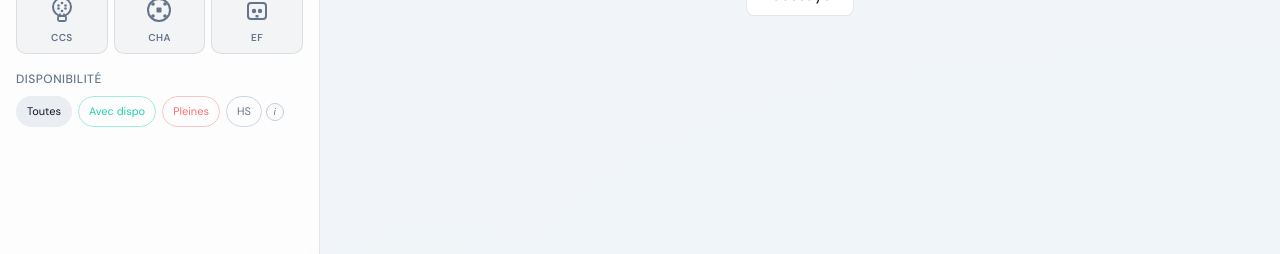
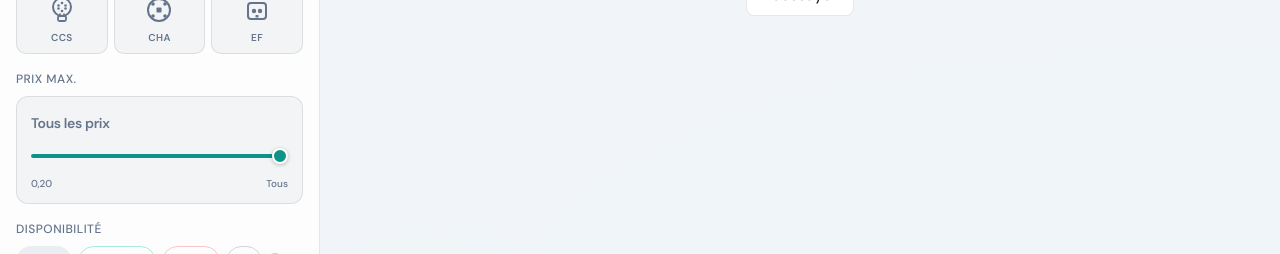
Before and after one commit to planification-ecologique/irve, a React (Vite) app: page / in a window 1280 px wide. Shown: the part 478-732 px from the top of the page. Built offline with nearby package versions, Linux system fonts and the light colour scheme; no server answers.

Commit message:
Add price slider

```diff
--- a/src/App.css
+++ b/src/App.css
@@ -276,6 +276,7 @@
 .sidebar .filters-panel {
   flex: 1;
   min-height: 0;
+  overflow-y: auto;
 }
 
 .filters-panel {
@@ -350,6 +351,178 @@
   font-size: 0.6875rem;
   color: var(--text-muted);
   line-height: 1.35;
+}
+
+.visually-hidden {
+  position: absolute;
+  width: 1px;
+  height: 1px;
+  padding: 0;
+  margin: -1px;
+  overflow: hidden;
+  clip: rect(0, 0, 0, 0);
+  white-space: nowrap;
+  border: 0;
+}
+
+.price-filter {
+  display: flex;
+  flex-direction: column;
+  gap: 0.625rem;
+  padding: 0.75rem 0.875rem;
+  border: 1px solid var(--border);
+  border-radius: 12px;
+  background: var(--input-bg);
+  transition:
+    border-color 0.15s ease,
+    background 0.15s ease,
+    box-shadow 0.15s ease;
+}
+
+.price-filter--active {
+  border-color: rgba(34, 211, 165, 0.4);
+  background: rgba(34, 211, 165, 0.06);
+  box-shadow: 0 0 0 1px rgba(34, 211, 165, 0.08);
+}
+
+.price-filter__head {
+  display: flex;
+  align-items: center;
+  justify-content: space-between;
+  gap: 0.5rem;
+  min-height: 1.5rem;
+}
+
+.price-filter__value {
+  font-size: 1.125rem;
+  font-weight: 500;
+  color: var(--text-muted);
+  font-variant-numeric: tabular-nums;
+  letter-spacing: -0.02em;
+}
+
+.price-filter--active .price-filter__value {
+  color: var(--accent);
+}
+
+.price-filter__value strong {
+  font-weight: 700;
+  font-size: 1.25rem;
+  color: inherit;
+}
+
+.price-filter__unit {
+  margin-left: 0.125rem;
+  font-size: 0.8125rem;
+  font-weight: 600;
+  opacity: 0.85;
+}
+
+.price-filter__value-all {
+  font-size: 0.875rem;
+  font-weight: 600;
+  color: var(--text-muted);
+}
+
+.price-filter__reset {
+  flex-shrink: 0;
+  padding: 0.25rem 0.5rem;
+  border: none;
+  border-radius: 6px;
+  background: transparent;
+  color: var(--text-muted);
+  font-size: 0.6875rem;
+  font-weight: 600;
+  cursor: pointer;
+  transition:
+    color 0.15s ease,
+    background 0.15s ease;
+}
+
+@media (hover: hover) and (pointer: fine) {
+  .price-filter__reset:hover {
+    color: var(--accent);
+    background: rgba(34, 211, 165, 0.1);
+  }
+}
+
+.price-filter__track-wrap {
+  display: block;
+}
+
+.price-filter__range {
+  --price-fill: 100%;
+  display: block;
+  width: 100%;
+  height: 1.25rem;
+  margin: 0;
+  appearance: none;
+  background: transparent;
+  cursor: pointer;
+}
+
+.price-filter__range:focus-visible {
+  outline: 2px solid rgba(34, 211, 165, 0.55);
+  outline-offset: 2px;
+  border-radius: 4px;
+}
+
+.price-filter__range::-webkit-slider-runnable-track {
+  height: 4px;
+  border-radius: 999px;
+  background: linear-gradient(
+    to right,
+    var(--accent) 0%,
+    var(--accent) var(--price-fill),
+    var(--subtle-fill) var(--price-fill),
+    var(--subtle-fill) 100%
+  );
+}
+
+.price-filter__range::-webkit-slider-thumb {
+  appearance: none;
+  width: 1rem;
+  height: 1rem;
+  margin-top: -6px;
+  border-radius: 50%;
+  border: 2px solid var(--surface-solid, #fff);
+  background: var(--accent);
+  box-shadow: 0 1px 4px rgba(0, 0, 0, 0.25);
+  transition: transform 0.12s ease;
+}
+
+.price-filter__range:active::-webkit-slider-thumb {
+  transform: scale(1.08);
+}
+
+.price-filter__range::-moz-range-track {
+  height: 4px;
+  border-radius: 999px;
+  background: var(--subtle-fill);
+}
+
+.price-filter__range::-moz-range-progress {
+  height: 4px;
+  border-radius: 999px 0 0 999px;
+  background: var(--accent);
+}
+
+.price-filter__range::-moz-range-thumb {
+  width: 1rem;
+  height: 1rem;
+  border-radius: 50%;
+  border: 2px solid var(--surface-solid, #fff);
+  background: var(--accent);
+  box-shadow: 0 1px 4px rgba(0, 0, 0, 0.25);
+}
+
+.price-filter__scale {
+  display: flex;
+  justify-content: space-between;
+  font-size: 0.625rem;
+  font-weight: 500;
+  color: var(--text-muted);
+  font-variant-numeric: tabular-nums;
 }
 
 .field__hint--info {
--- a/src/components/FiltersPanel.tsx
+++ b/src/components/FiltersPanel.tsx
@@ -12,6 +12,15 @@ import {
 import { CONNECTOR_META, CONNECTOR_FILTER_TYPES, stationHasConnector } from '../lib/connectors'
 import { isStaticStation } from '../lib/stationOrigin'
 import { matchesAvailabilityFilter, type AvailabilityFilter } from '../lib/stations'
+import {
+  formatFilterPricePerKwh,
+  isPriceMaxFilterActive,
+  PRICE_FILTER_DEFAULT_MAX_KWH,
+  PRICE_FILTER_MAX_KWH,
+  PRICE_FILTER_MIN_KWH,
+  PRICE_FILTER_STEP_KWH,
+  stationMatchesMaxPriceFilter,
+} from '../lib/tariffDisplay'
 import { getOperatorOptionsWithCounts, getOperatorRequiredNote, stationMatchesOperator } from '../lib/operators'
 import { ConnectorIcon } from './ConnectorIcon'
 
@@ -40,6 +49,7 @@ export interface FilterState {
   minPower: number
   connector: ConnectorType | null
   availability: AvailabilityFilter
+  maxPricePerKwh: number
 }
 
 export const defaultFilters: FilterState = {
@@ -48,6 +58,7 @@ export const defaultFilters: FilterState = {
   minPower: 50,
   connector: null,
   availability: 'all',
+  maxPricePerKwh: PRICE_FILTER_DEFAULT_MAX_KWH,
 }
 
 export function countActiveFilters(
@@ -65,6 +76,7 @@ export function countActiveFilters(
   if (!isSlowOnlyPowerFilter(filters.minPower) && filters.availability !== defaultFilters.availability) {
     count++
   }
+  if (isPriceMaxFilterActive(filters.maxPricePerKwh)) count++
   return count
 }
 
@@ -98,6 +110,13 @@ export function filterStations(
       }
 
       if (!stationMatchesOperator(station, filters.operator)) return false
+
+      if (
+        isPriceMaxFilterActive(filters.maxPricePerKwh) &&
+        !stationMatchesMaxPriceFilter(station, filters.maxPricePerKwh)
+      ) {
+        return false
+      }
 
       const connectorMinPower = isStatic || slowOnlyView ? 0 : filters.minPower
       if (filters.connector && !stationHasConnector(station.summary, filters.connector, connectorMinPower)) {
@@ -164,6 +183,12 @@ export function FiltersPanel({
       connector: filters.connector === connector ? null : connector,
     })
   }
+
+  const priceMaxActive = isPriceMaxFilterActive(filters.maxPricePerKwh)
+  const priceFillPct =
+    ((filters.maxPricePerKwh - PRICE_FILTER_MIN_KWH) /
+      (PRICE_FILTER_MAX_KWH - PRICE_FILTER_MIN_KWH)) *
+    100
 
   return (
     <section className="filters-panel">
@@ -256,6 +281,66 @@ export function FiltersPanel({
         </div>
       </div>
 
+      <div className="field">
+        <span>Prix max.</span>
+        <div
+          className={`price-filter${priceMaxActive ? ' price-filter--active' : ''}`}
+          title="Tarif direct documenté (€/kWh). Fourchettes : borne haute. Sans prix chiffré : exclu."
+        >
+          <div className="price-filter__head">
+            <span className="price-filter__value" aria-live="polite">
+              {priceMaxActive ? (
+                <>
+                  ≤{' '}
+                  <strong>{formatFilterPricePerKwh(filters.maxPricePerKwh)}</strong>
+                  <span className="price-filter__unit">€/kWh</span>
+                </>
+              ) : (
+                <span className="price-filter__value-all">Tous les prix</span>
+              )}
+            </span>
+            {priceMaxActive && (
+              <button
+                type="button"
+                className="price-filter__reset"
+                onClick={() =>
+                  onChange({ ...filters, maxPricePerKwh: PRICE_FILTER_DEFAULT_MAX_KWH })
+                }
+              >
+                Réinitialiser
+              </button>
+            )}
+          </div>
+          <label className="price-filter__track-wrap">
+            <span className="visually-hidden">Prix maximum en euros par kilowattheure</span>
+            <input
+              type="range"
+              className="price-filter__range"
+              min={PRICE_FILTER_MIN_KWH}
+              max={PRICE_FILTER_MAX_KWH}
+              step={PRICE_FILTER_STEP_KWH}
+              value={filters.maxPricePerKwh}
+              style={{ '--price-fill': `${priceFillPct}%` }}
+              aria-valuemin={PRICE_FILTER_MIN_KWH}
+              aria-valuemax={PRICE_FILTER_MAX_KWH}
+              aria-valuenow={filters.maxPricePerKwh}
+              aria-valuetext={
+                priceMaxActive
+                  ? `Maximum ${formatFilterPricePerKwh(filters.maxPricePerKwh)} euros par kilowattheure`
+                  : 'Aucun plafond'
+              }
+              onChange={(event) =>
+                onChange({ ...filters, maxPricePerKwh: Number(event.target.value) })
+              }
+            />
+          </label>
+          <div className="price-filter__scale" aria-hidden="true">
+            <span>{formatFilterPricePerKwh(PRICE_FILTER_MIN_KWH)}</span>
+            <span>Tous</span>
+          </div>
+        </div>
+      </div>
+
       {!isSlowOnlyPowerFilter(filters.minPower) && (
       <div className="field">
         <span>Disponibilité</span>
--- a/src/lib/tariffDisplay.ts
+++ b/src/lib/tariffDisplay.ts
@@ -1,5 +1,7 @@
 import {
   getOperatorTariff,
+  getStationOperatorTariffHeadline,
+  pickDirectTier,
   type OperatorTariff,
   type PricingModel,
   type TariffConfidence,
@@ -135,6 +137,69 @@ export function tariffHasDisplayablePrice(tariff: OperatorTariff): boolean {
   )
 }
 
+/** Bornes du curseur « prix max » (€/kWh, accès direct). */
+export const PRICE_FILTER_MIN_KWH = 0.2
+export const PRICE_FILTER_MAX_KWH = 0.7
+export const PRICE_FILTER_STEP_KWH = 0.01
+
+/** Plafond par défaut = pas de filtre prix max actif. */
+export const PRICE_FILTER_DEFAULT_MAX_KWH = PRICE_FILTER_MAX_KWH
+
+export function isPriceMaxFilterActive(maxPricePerKwh: number): boolean {
+  return maxPricePerKwh < PRICE_FILTER_DEFAULT_MAX_KWH - PRICE_FILTER_STEP_KWH / 2
+}
+
+export function formatFilterPricePerKwh(value: number): string {
+  return PRICE_FMT.format(value)
+}
+
+/** Borne basse / haute €/kWh comparables (fourchette → max = tier.valueMax). */
+export function getStationPricePerKwhBounds(station: Station): { min: number; max: number } | null {
+  const { summary } = station
+
+  if (summary.price_per_kwh != null) {
+    return { min: summary.price_per_kwh, max: summary.price_per_kwh }
+  }
+
+  if (summary.pricing_value != null) {
+    const unit = summary.pricing_unit?.toLowerCase() ?? ''
+    if (unit.includes('kwh')) {
+      return { min: summary.pricing_value, max: summary.pricing_value }
+    }
+  }
+
+  const tariff = getOperatorTariff(station.nom_operateur)
+  if (!tariff) return null
+  if (
+    tariff.pricingModel !== 'national-fixed' &&
+    tariff.pricingModel !== 'national-range' &&
+    tariff.pricingModel !== 'regional-fixed'
+  ) {
+    return null
+  }
+
+  const tier = pickDirectTier(tariff, summary.max_power ?? null)
+  if (!tier || tier.unit !== '€/kWh') return null
+
+  return { min: tier.value, max: tier.valueMax ?? tier.value }
+}
+
+/** Prix QualiCharge ou tarif opérateur affichable (même logique que fiche station). */
+export function stationHasAvailablePrice(station: Station): boolean {
+  const { summary } = station
+  if (summary.pricing_headline) return true
+  if (summary.price_per_kwh != null) return true
+  if (summary.pricing_value != null) return true
+  return getStationOperatorTariffHeadline(station) != null
+}
+
+/** Passe si le tarif direct documenté est ≤ plafond (fourchette : borne haute). */
+export function stationMatchesMaxPriceFilter(station: Station, maxPricePerKwh: number): boolean {
+  const bounds = getStationPricePerKwhBounds(station)
+  if (!bounds) return false
+  return bounds.max <= maxPricePerKwh + 1e-9
+}
+
 export function compareTariffs(a: OperatorTariff, b: OperatorTariff): number {
   const modelOrder: Record<PricingModel, number> = {
     'national-fixed': 0,
```
Also changed, not shown: 1 other file (tests, documents, lock files or other folders).
